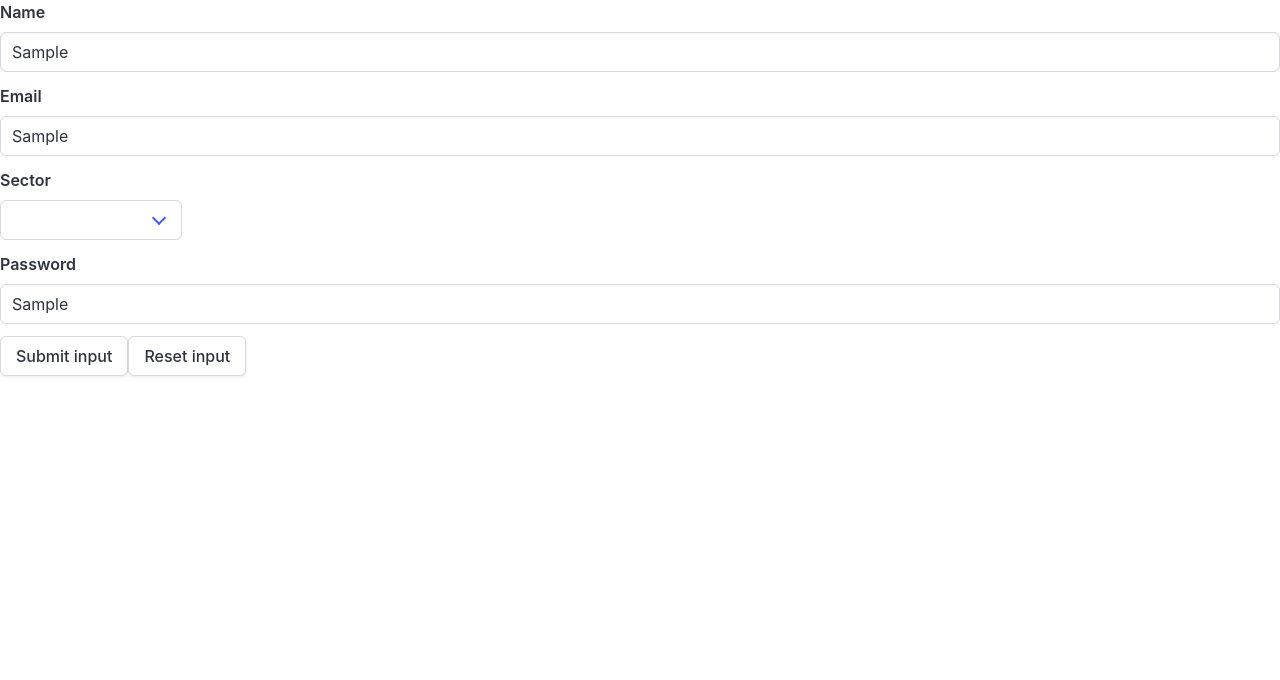
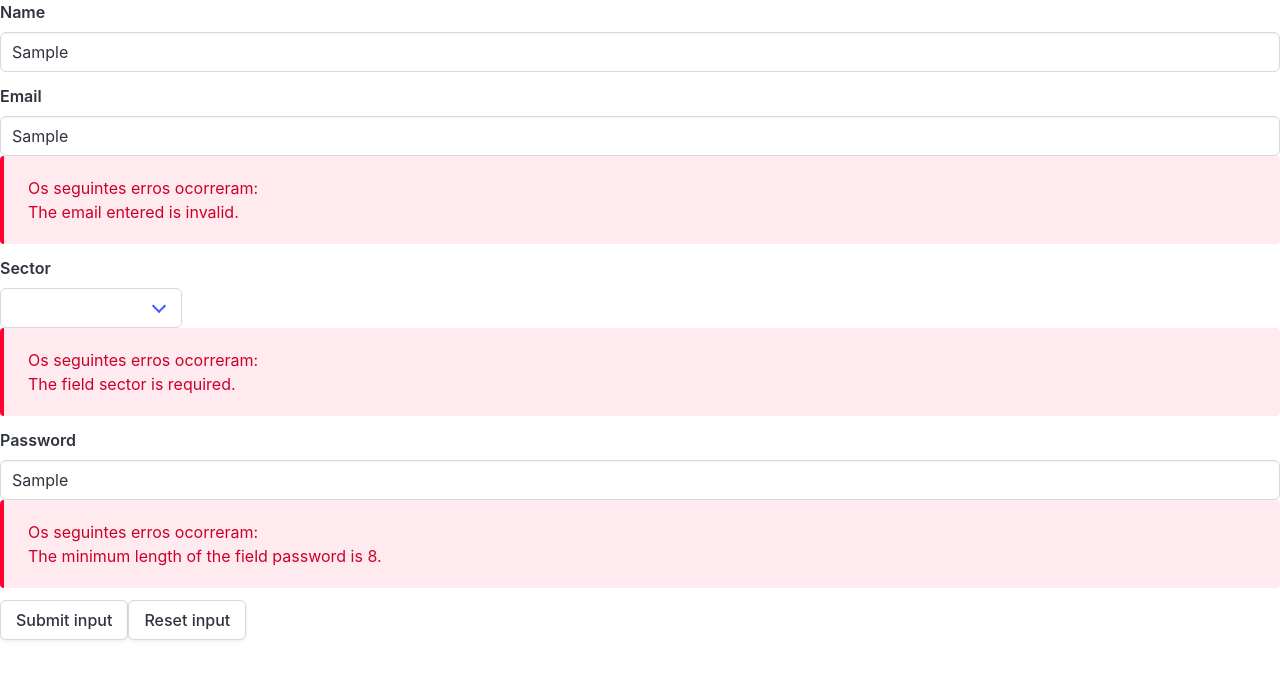
Before and after one commit to victorh1590/project-market, an Angular app in the folder frontend/: page / in a window 1280 px wide. Both pictures are taken after typing "Sample", "Sample", "Sample" into the empty fields and a click on the input "Submit input". Shown: the top 680 px of the page. Built offline with nearby package versions, Linux system fonts and the light colour scheme.

Commit message:
form validation

```diff
--- a/frontend/src/signup-form/signup-form.component.html
+++ b/frontend/src/signup-form/signup-form.component.html
@@ -4,6 +4,18 @@
       <div class="control">
           <input class="input" type="text" formControlName="name">
       </div>
+      @if (!this.signupFormGroup.pristine && this.getErrorMessagesForControl("name").length > 0)
+      {
+        <ul class="message is-danger">
+          <div class="message-body">
+            Os seguintes erros ocorreram:
+            @for (err of this.getErrorMessagesForControl("name"); track $index)
+            {
+              <li>{{ err }}</li>
+            }
+          </div>
+        </ul>
+      }
     </div>
 
     <div class="field">
@@ -11,6 +23,18 @@
       <div class="control">
           <input class="input" type="text" formControlName="email">
       </div>
+      @if (!this.signupFormGroup.pristine && this.getErrorMessagesForControl("email").length > 0)
+      {
+        <ul class="message is-danger">
+          <div class="message-body">
+            Os seguintes erros ocorreram:
+            @for (err of this.getErrorMessagesForControl("email"); track $index)
+            {
+              <li>{{ err }}</li>
+            }
+          </div>
+        </ul>
+      }
     </div>
 
     <div class="field">
@@ -23,6 +47,18 @@
           </select>
         </div>
       </div>
+      @if (!this.signupFormGroup.pristine && this.getErrorMessagesForControl("sector").length > 0)
+      {
+        <ul class="message is-danger">
+          <div class="message-body">
+            Os seguintes erros ocorreram:
+            @for (err of this.getErrorMessagesForControl("sector"); track $index)
+            {
+              <li>{{ err }}</li>
+            }
+          </div>
+        </ul>
+      }
     </div>
 
     <div class="field">
@@ -30,6 +66,18 @@
       <div class="control">
           <input class="input" type="text" formControlName="password">
       </div>
+      @if (!this.signupFormGroup.pristine && this.getErrorMessagesForControl("password").length > 0)
+      {
+        <ul class="message is-danger">
+          <div class="message-body">
+            Os seguintes erros ocorreram:
+            @for (err of this.getErrorMessagesForControl("password"); track $index)
+            {
+              <li>{{ err }}</li>
+            }
+          </div>
+        </ul>
+      }
     </div>
 
     <input class="button" type="submit" value="Submit input" />
--- a/frontend/src/signup-form/signup-form.component.ts
+++ b/frontend/src/signup-form/signup-form.component.ts
@@ -1,5 +1,6 @@
 import { Component } from '@angular/core';
-import { FormGroup, FormControl, FormsModule, ReactiveFormsModule } from '@angular/forms';
+import { FormGroup, FormControl, FormsModule, ReactiveFormsModule, Validators, AbstractControl, ValidationErrors, FormControlStatus } from '@angular/forms';
+import { Subject } from 'rxjs';
 
 @Component({
   selector: 'app-signup',
@@ -11,22 +12,95 @@ import { FormGroup, FormControl, FormsModule, ReactiveFormsModule } from '@angul
 export class SignupFormComponent {
   signupFormGroup : FormGroup = new FormGroup(
     {
-      name : new FormControl(''),
-      email : new FormControl(''),
-      sector : new FormControl(''),
-      password : new FormControl('')
+      name : new FormControl('', {
+        validators: [
+          Validators.required,
+          Validators.minLength(3),
+          Validators.maxLength(50)
+        ],
+        updateOn: 'submit'
+      }),
+      email : new FormControl('', {
+        validators: [
+          Validators.required,
+          Validators.email
+        ],
+        updateOn: 'submit'
+      }),
+      sector : new FormControl('', {
+        validators: [
+          Validators.required
+        ],
+        updateOn: 'submit'
+      }),
+      password : new FormControl('', {
+        validators: [
+          Validators.minLength(8),
+          Validators.maxLength(30),
+        ],
+        updateOn: 'submit'
+      })
     }
   )
+
+  nameIsValid : boolean = false
+  emailIsValid : boolean = false
+  sectorIsValid : boolean = false
+  passwordIsValid : boolean = false
+
+  // ngOnInit()
+  // {
+  //   this.signupFormGroup.statusChanges.forEach((statusChanged : FormControlStatus) => {
+  //     if(statusChanged === "VALID" || statusChanged === "INVALID")
+  //     {
+
+  //     }
+  //   })
+  // }
+
+  getErrorMessagesForControl(controlName : String) : string[]
+  {
+
+    let nameErrors : ValidationErrors | null | undefined = this.signupFormGroup.controls[`${controlName}`]?.errors;
+    return nameErrors != null ? this.formatValidationMessage(controlName, nameErrors) : []
+  }
+
+  formatValidationMessage(controlName :  String, errors : ValidationErrors) : string[]
+  {
+    let messages: string[] = []
+    for(let error in errors)
+    {
+      switch(error)
+      {
+        case "required":
+          messages.push(`The field ${controlName} is required.`);
+          break;
+        case "minlength":
+          messages.push(`The minimum length of the field ${controlName} is ${errors['minlength'].requiredLength}.`)
+          break;
+        case "maxlength":
+          messages.push(`The maximum length of the field ${controlName} is ${errors['maxlength'].requiredLength}.`)
+          break;
+        case "email":
+          messages.push(`The email entered is invalid.`)
+          break;
+        default:
+          break;
+      }
+    }
+    return messages
+  }
 
   submitForm()
   {
     window.alert("Form Submitted")
+    this.signupFormGroup.reset()
   }
 
 
   resetForm()
   {
-    this.signupFormGroup.reset
+    this.signupFormGroup.reset();
     window.alert("Form Resetted")
   }
 }
```
Lines whose indentation alone changed are shown as unchanged.
